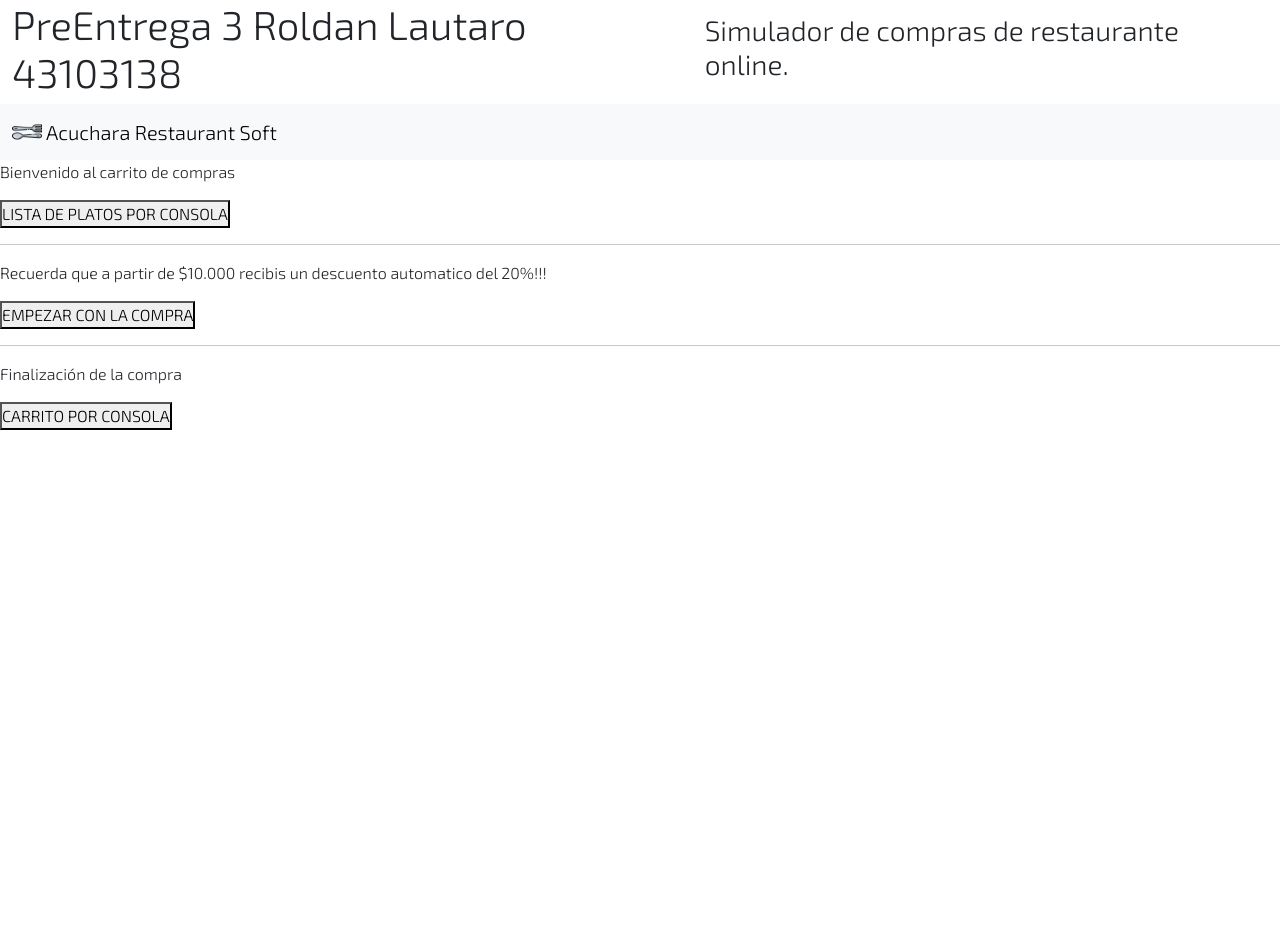
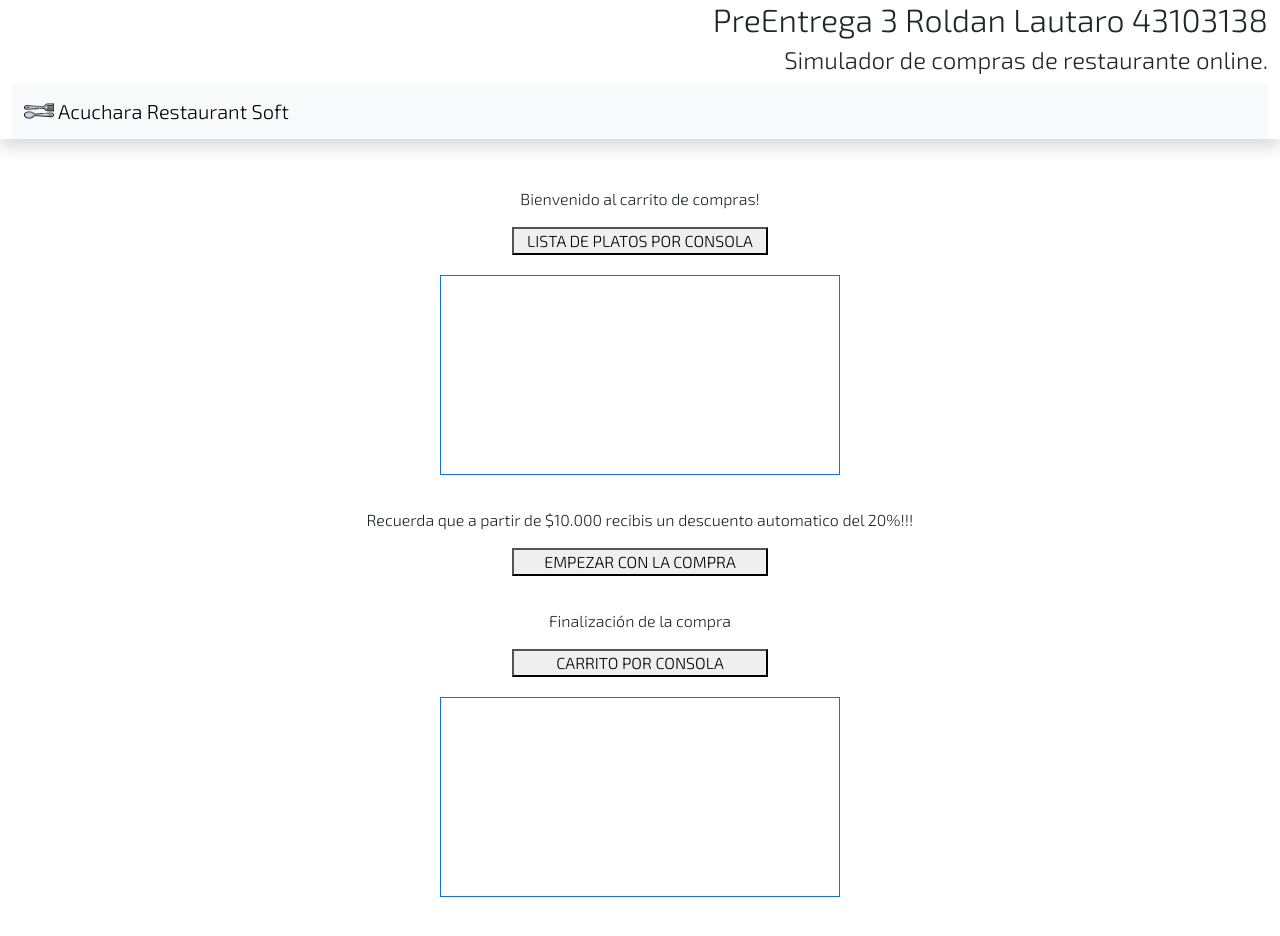
Before and after one commit to laroldan/PreEntrega3Roldan, a plain HTML site: page index.html in a window 1280 px wide. Before the commit the page ends 800 px from the top, so only its background shows below. Drawn offline with nearby package versions, Linux system fonts and the light colour scheme.

Commit message:
second design

```diff
--- a/css/style.css
+++ b/css/style.css
@@ -3,6 +3,7 @@
   margin: 0;
   box-sizing: border-box;
   font-family: "Exo 2", sans-serif;
+  font-size: medium;
 }
 
 body {
@@ -10,3 +11,13 @@ body {
   width: 100%;
   font-family: "Oswald", sans-serif !important;
 }
+
+.widthBTN {
+  width: 20vw;
+}
+
+.boxINNER {
+  margin-top: 20px;
+  width: 400px;
+  height: 200px;
+}
--- a/index.html
+++ b/index.html
@@ -23,13 +23,12 @@
   </head>
   <body>
     <!--HEADER-->
-    <header>
-      <div
-        class="container-fluid d-flex justify-content-center align-items-center"
-      >
-        <h1 id="titulo">PreEntrega 3 Roldan Lautaro 43103138</h1>
-        <hr />
-        <h3 id="secundario">Simulador de compras de restaurante online.</h3>
+    <header class="container-fluid shadow">
+      <div class="d-flex flex-column align-items-end">
+        <h1 id="titulo" class="fs-2">PreEntrega 3 Roldan Lautaro 43103138</h1>
+        <h3 id="secundario" class="fs-4">
+          Simulador de compras de restaurante online.
+        </h3>
       </div>
       <!--NAV-->
       <div>
@@ -52,23 +51,31 @@
     <!--MAIN-->
     <main>
       <!--SECTION-->
-      <section>
-        <div>
-          <p>Bienvenido al carrito de compras</p>
+      <section class="container-fluid mt-5 pb-5">
+        <div class="d-flex flex-column align-items-center">
+          <p>Bienvenido al carrito de compras!</p>
+          <button id="listado" class="widthBTN">
+            LISTA DE PLATOS POR CONSOLA
+          </button>
+          <span class="boxINNER border border-primary">
+            <!--BOX INNER TEXT-->
+          </span>
         </div>
-
-        <div>
-          <button id="listado">LISTA DE PLATOS POR CONSOLA</button>
+        <div class="d-flex flex-column align-items-center">
           <hr />
           <p>
             Recuerda que a partir de $10.000 recibis un descuento automatico del
             20%!!!
           </p>
-          <button id="comenzar">EMPEZAR CON LA COMPRA</button>
-
+          <button id="comenzar" class="widthBTN">EMPEZAR CON LA COMPRA</button>
+        </div>
+        <div class="d-flex flex-column align-items-center">
           <hr />
           <p>Finalización de la compra</p>
-          <button id="carrito">CARRITO POR CONSOLA</button>
+          <button id="carrito" class="widthBTN">CARRITO POR CONSOLA</button>
+          <span class="boxINNER border border-primary">
+            <!--BOX INNER TEXT-->
+          </span>
         </div>
       </section>
     </main>
```
